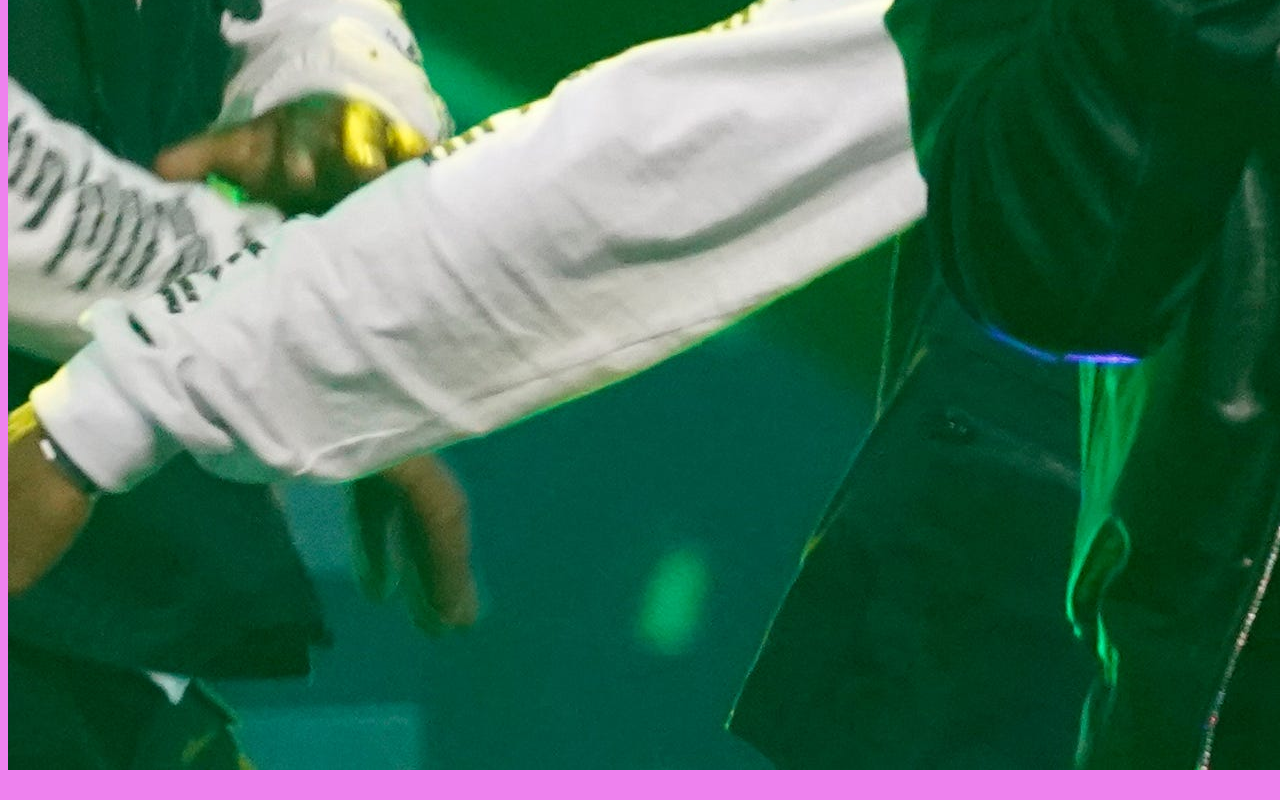
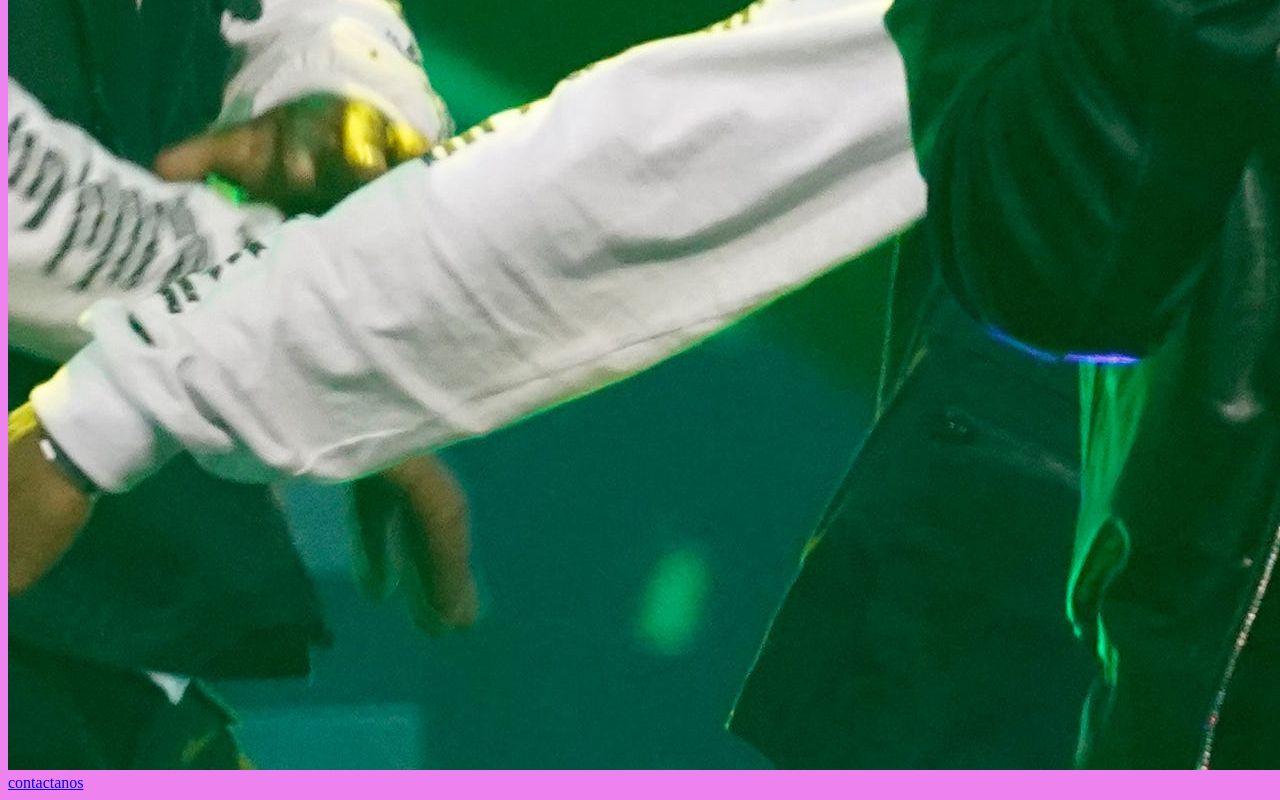
Before and after one commit to KENNETHNUSKI/Mi-Website, a plain HTML site: page index.html in a window 1280 px wide. Shown: the part 1468-2268 px from the top of the page. Drawn offline with Linux system fonts and the light colour scheme.

Commit message:
Update index.html

```diff
--- a/index.html
+++ b/index.html
@@ -39,6 +39,6 @@ p    {color: red;}
 </table>
 <img src="/images/1.jpg" alt="alternatetext">  </body>
 
- <a href="template/kennethnuski.txt
+ <a href="contactus.html">contactanos</a>
 </body>
 </html>
```
